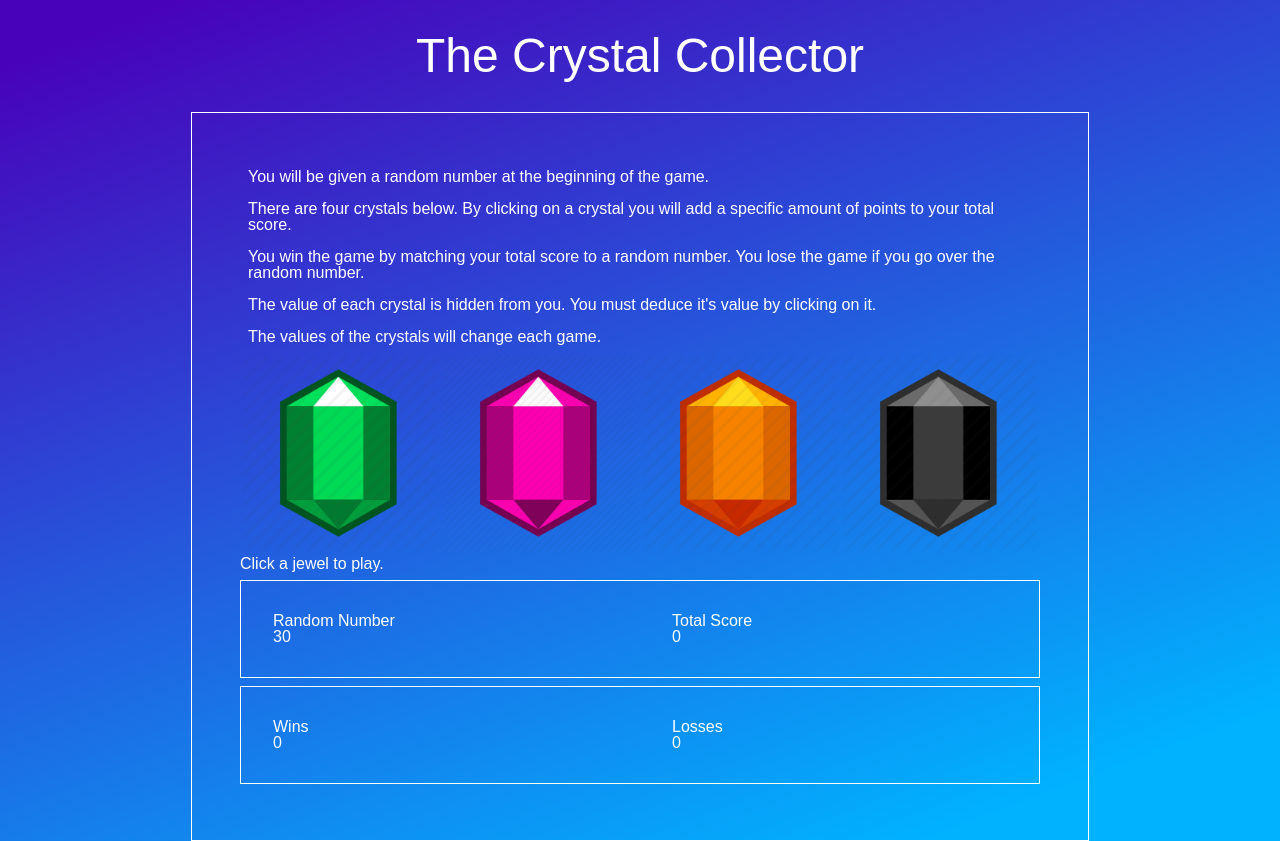
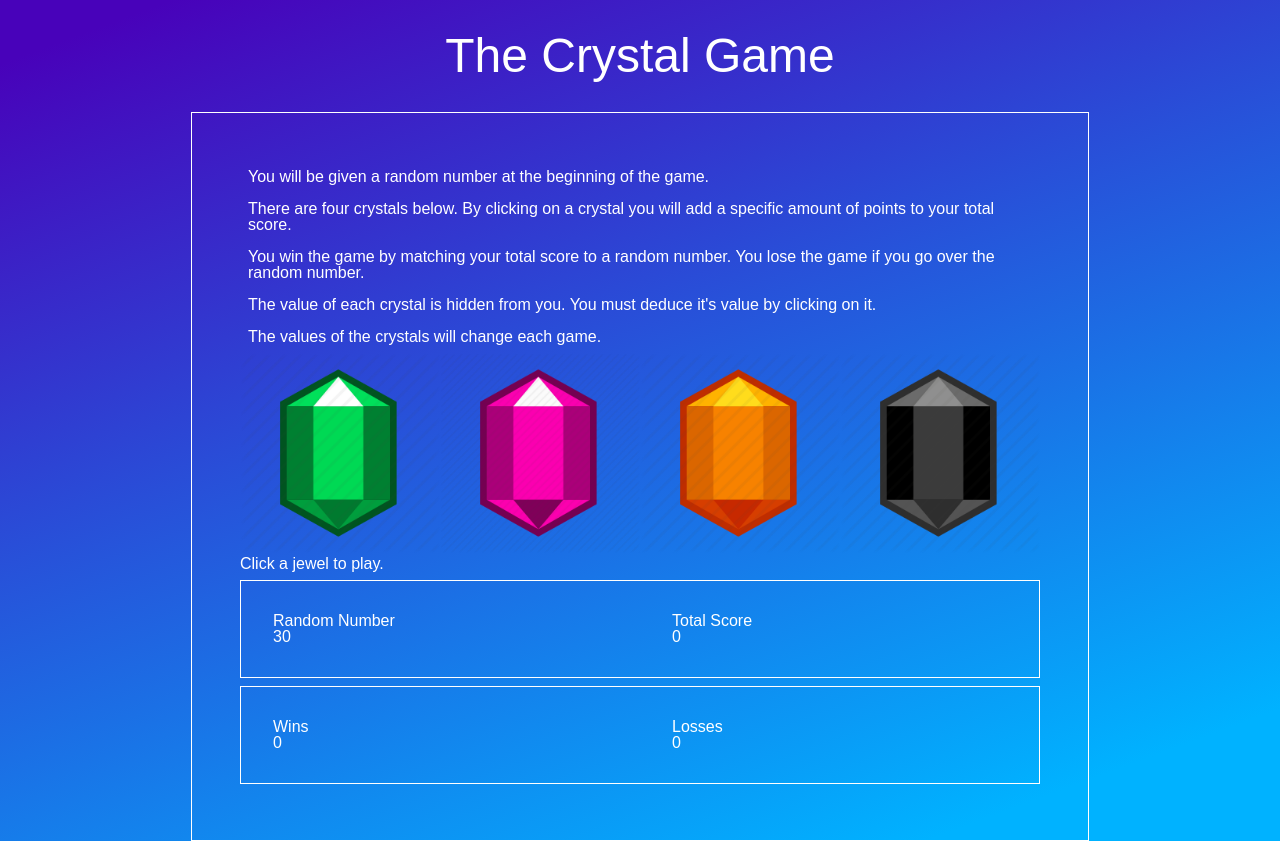
Before and after one commit to benjaminbwright/crystal-game, a plain HTML site: page index.html in a window 1280 px wide. Drawn offline with nearby package versions, Linux system fonts and the light colour scheme.

Commit message:
Updated the name of the application in the header

```diff
--- a/index.html
+++ b/index.html
@@ -15,7 +15,7 @@
 
 <body>
     <header>
-        <h1>The Crystal Collector</h1>
+        <h1>The Crystal Game</h1>
     </header>
     <div class="container">
         <div id="instructions">
```
